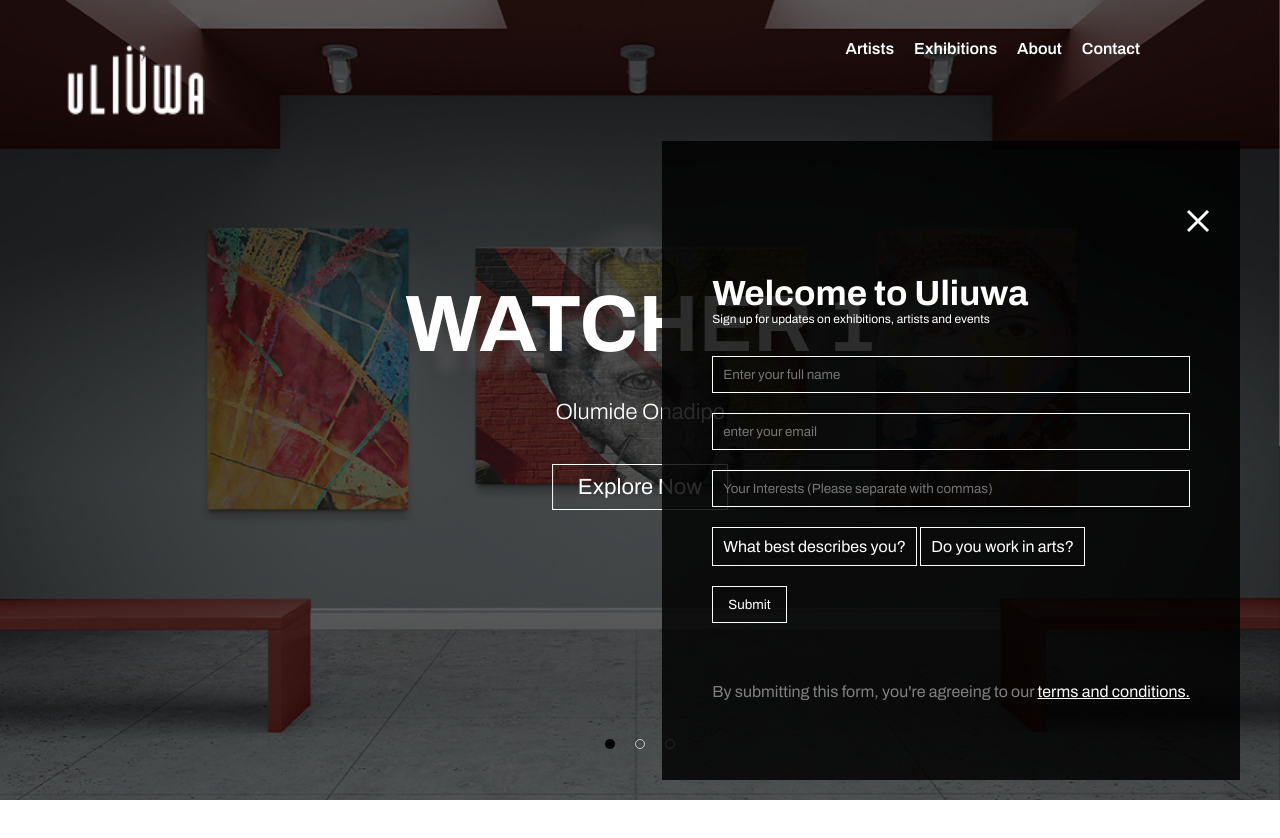
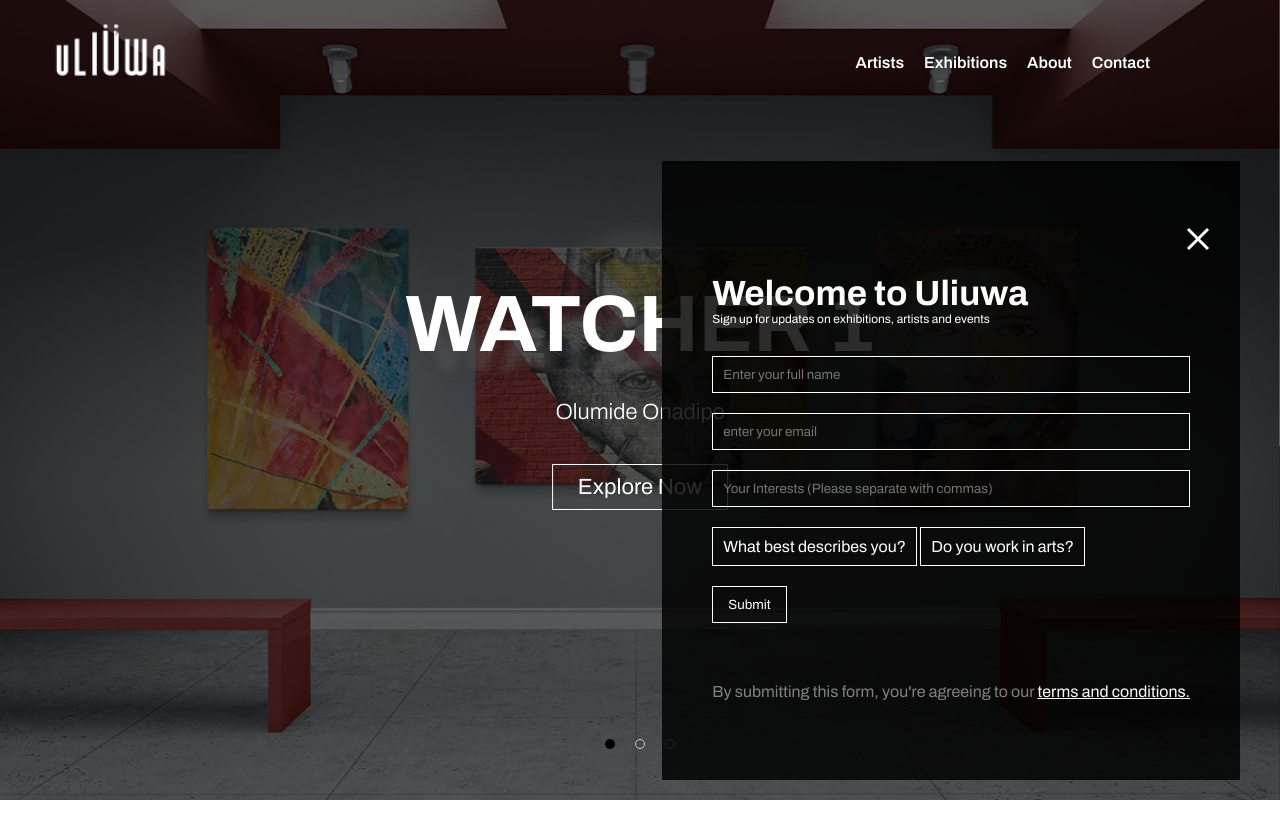
Before and after one commit to alexindevs/uliuwa, a website: page public/index.html in a window 1280 px wide. Drawn offline with nearby package versions, Linux system fonts and the light colour scheme; grey boxes are pictures that could not be loaded.

Commit message:
new-corrections

```diff
--- a/public/css/about.css
+++ b/public/css/about.css
@@ -22,9 +22,10 @@ body {
 }
 
 .logo {
-  width: 150px;
-  height: 80px;
+  width: 120px;
+  height: 60px;
   float: none;
+  cursor: pointer;
 }
 
 @media (max-width: 600px) {
--- a/public/css/artist.css
+++ b/public/css/artist.css
@@ -37,9 +37,10 @@ body {
 }
 
 .logo {
-  width: 150px;
-  height: 80px;
+  width: 120px;
+  height: 60px;
   float: none;
+  cursor: pointer;
 }
 
 @media (max-width: 600px) {
@@ -273,6 +274,7 @@ main #hero .banner {
   height: 100vh;
   object-fit: cover;
   z-index: -2;
+  cursor: pointer;
 }
 main #hero .text {
   color: white;
@@ -280,6 +282,7 @@ main #hero .text {
   left: 20%;
   position: absolute;
   transform: translate(-20%, -80%);
+  cursor: pointer;
 }
 main #hero .text h1 {
   font-size: 80px;
--- a/public/css/exhibition.css
+++ b/public/css/exhibition.css
@@ -17,9 +17,10 @@ body {
 }
 
 .logo {
-  width: 150px;
-  height: 80px;
+  width: 120px;
+  height: 60px;
   float: none;
+  cursor: pointer;
 }
 
 @media (max-width: 600px) {
--- a/public/css/style.css
+++ b/public/css/style.css
@@ -16,9 +16,10 @@ body {
 }
 
 .logo {
-  width: 150px;
-  height: 80px;
+  width: 120px;
+  height: 60px;
   float: none;
+  cursor: pointer;
 }
 
 @media (max-width: 600px) {
@@ -32,14 +33,16 @@ body {
   position: absolute;
   width: 100%;
   display: flex;
-  padding: 40px 60px;
+  padding: 20px 50px;
   z-index: 4 !important;
   justify-content: space-between;
   color: white;
+  align-items: center;
 }
 .navbar .navlist {
   display: flex;
   margin-right: 70px;
+  margin-top: 25px;
 }
 .navbar .navlist li {
   list-style: none;
```
Also changed, not shown: public/css/artistSelection.css (+34 -7 lines).
